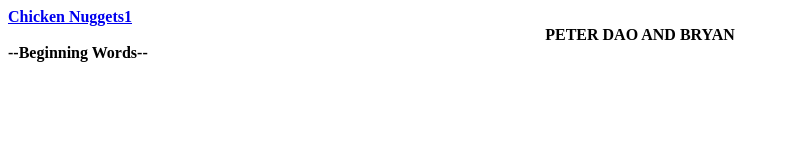
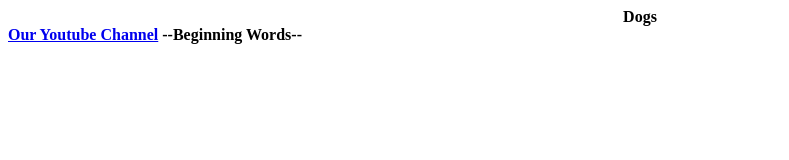
Before and after one commit to DogsCare/DogsCare.github.io, a plain HTML site: page index.html in a window 1280 px wide. Shown: the whole page, without its empty margins (0-789 px from the left). Drawn offline with Linux system fonts and the light colour scheme.

Commit message:
My Website

```diff
--- a/index.html
+++ b/index.html
@@ -1,6 +1,6 @@
  <body>
- <strong><a href="https://www.youtube.com/channel/UC-fFHi1JxX5zG8qIUZNwpGg">Chicken Nuggets1</a><strong>
- <strong><center>PETER DAO AND BRYAN </center></strong>
+ <strong><center>Dogs </center></strong>
+ <strong><a href="https://www.youtube.com/channel/UC-fFHi1JxX5zG8qIUZNwpGg">Our Youtube Channel</a><strong>
  --Beginning Words--
 
 
```
